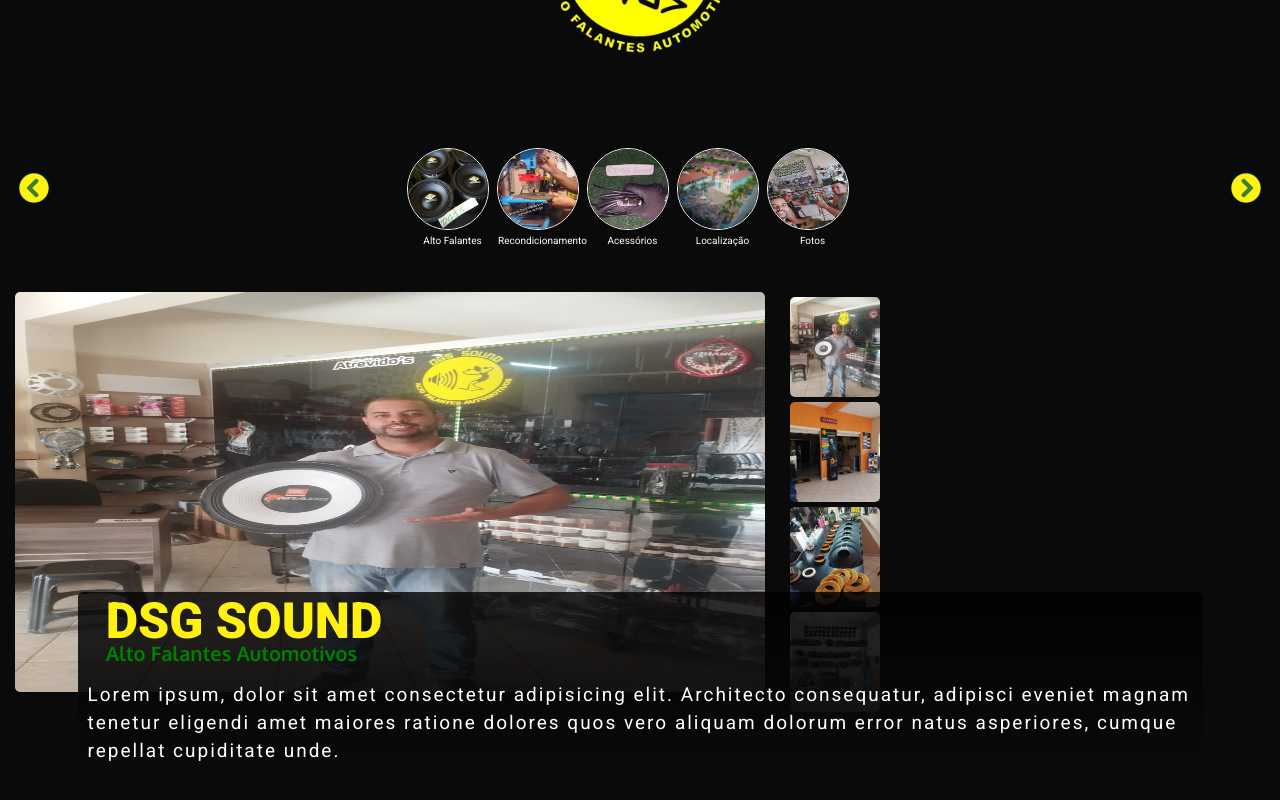
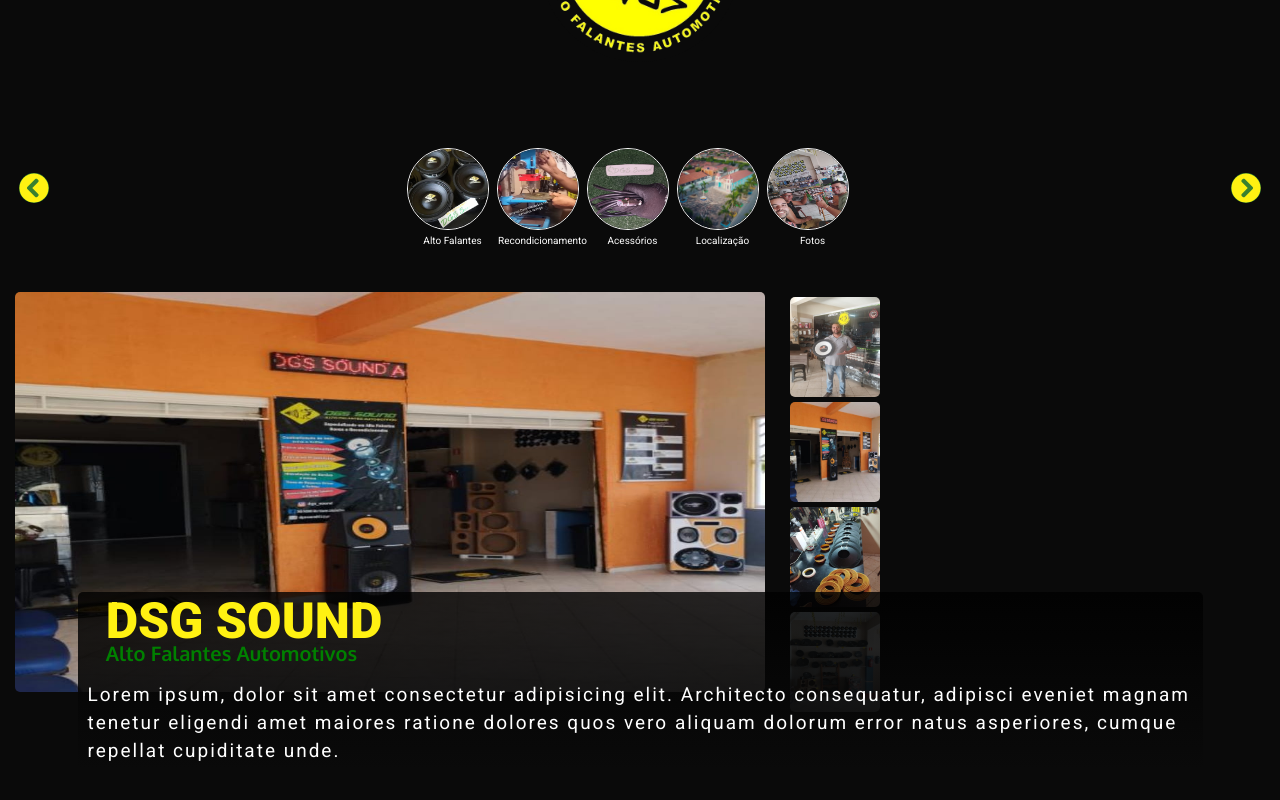
Before and after one commit to cajui54/landpage_dgssound, a Next.js app: page / in a window 1280 px wide. Shown: the part 338-1138 px from the top of the page. Built offline with nearby package versions, Linux system fonts and the light colour scheme.

Commit message:
fix bugs

```diff
--- a/src/app/components/about/_components/slide/slide.tsx
+++ b/src/app/components/about/_components/slide/slide.tsx
@@ -4,7 +4,7 @@
 import { navOption } from "@/app/assets/images";
 import Image from "next/image";
 const SlideImageAbout = () => {
-  const [move, setMove] = useState<number>(0);
+  const [move, setMove] = useState<number>(1);
   return (
     <div>
       <div className={styles.mainSlide}>
```
